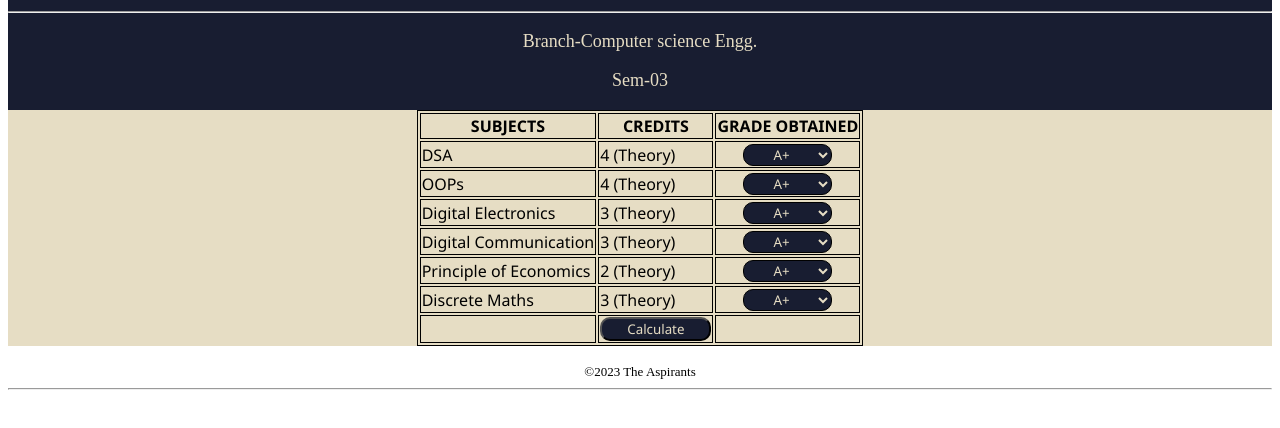
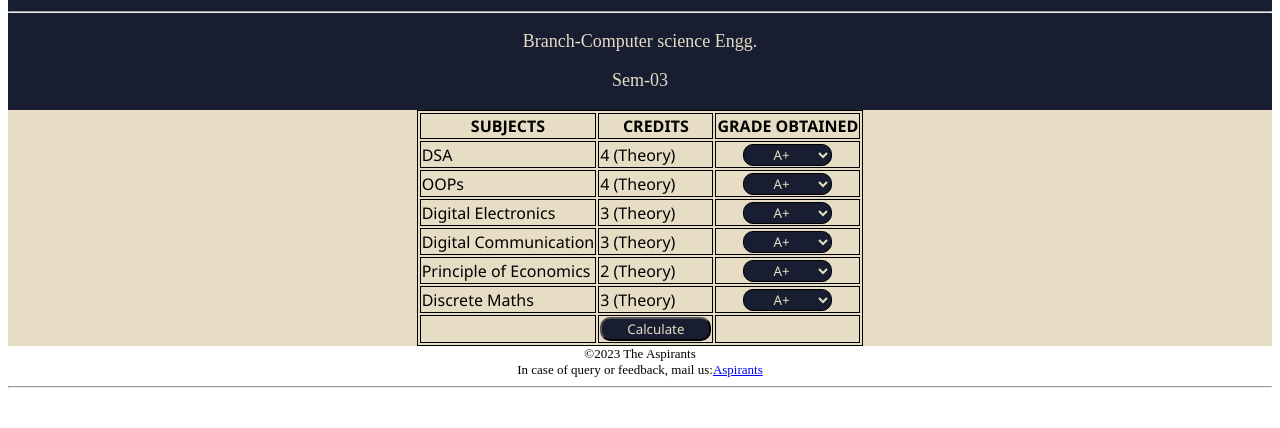
Before and after one commit to TheAspirants1/spi_calculator, a plain HTML site: page cse.html in a window 1280 px wide. Shown: the part 110-538 px from the top of the page. Drawn offline with Linux system fonts and the light colour scheme.

Commit message:
Update cse.html

```diff
--- a/cse.html
+++ b/cse.html
@@ -160,9 +160,12 @@ FINAL
 				</tr>
 			</table>
 		</div>
-		<br />
-		<p class="footer">©2023 The Aspirants</p>
-		<hr />
+		<!-- FOOTER START   -->
+    <p class="footer">©2023 The Aspirants</p>
+
+    <p class="footer">In case of query or feedback, mail us:<a href="mailto:theaspirants1@gmail.com">Aspirants</a></p>
+    <hr>
+<!-- FOOTER END   -->
 
 
 	</body>
```
